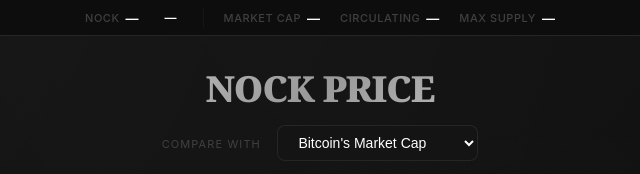
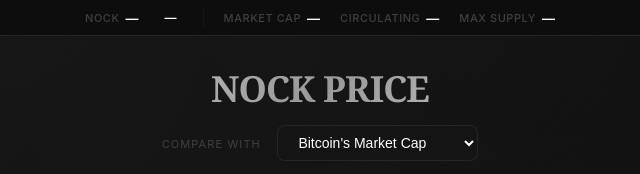
Before and after one commit to nospur/nockprice, a website: page index.html in a window 1280 px wide. Shown: the top 174 px of the page, 320-960 px from the left. Drawn offline with Linux system fonts and the light colour scheme; no server answers.

Commit message:
Simplify font stack and complete SEO optimization
Fonts:
- Switched to system serif fonts (Georgia, Times New Roman)
- Removed Google Font dependencies for faster loading
- Using font-weight 900 for black/heavy appearance

SEO Improvements:
- Title optimized for 'nock price' and 'nockchain' searches
- Meta description with key search terms
- Comprehensive keyword targeting
- Open Graph and Twitter Card tags
- Structured data for search engines
- Canonical URL set

```diff
--- a/index.html
+++ b/index.html
@@ -23,10 +23,7 @@
     <meta name="twitter:card" content="summary_large_image">
     <meta name="twitter:title" content="Nock Price - NOCKCHAIN Live Price & Calculator">
     <meta name="twitter:description" content="Track NOCK price and calculate potential value at Bitcoin, Ethereum market caps">
-    <!-- Serif Black font -->
-    <link rel="preconnect" href="https://fonts.googleapis.com">
-    <link rel="preconnect" href="https://fonts.gstatic.com" crossorigin>
-    <link href="https://fonts.googleapis.com/css2?family=Noto+Serif:wght@900&family=Source+Serif+4:wght@900&family=Lora:wght@700&display=swap" rel="stylesheet">
+    <!-- Using system serif fonts for cleaner, faster loading -->
     <link rel="stylesheet" href="styles.css">
 </head>
 <body>
--- a/styles.css
+++ b/styles.css
@@ -141,7 +141,7 @@ body::before {
 }
 
 .hero-title {
-    font-family: "Noto Serif", "Source Serif 4", "Lora", "Georgia", serif;
+    font-family: "Georgia", "Times New Roman", serif;
     font-size: clamp(44px, 7.5vw, 72px);
     font-weight: 900;
     font-style: normal;
@@ -151,6 +151,7 @@ body::before {
     -webkit-background-clip: text;
     -webkit-text-fill-color: transparent;
     -webkit-font-smoothing: antialiased;
+    -moz-osx-font-smoothing: grayscale;
 }
 
 /* Market Cap Selector */
```
